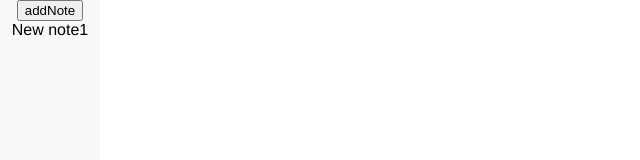
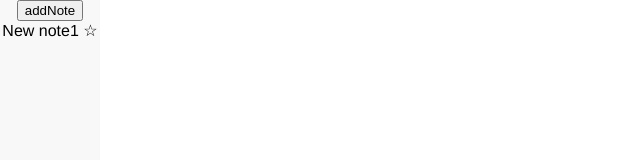
Before and after one commit to chuanshuoyangge/notebook, a Vue app: page / in a window 1280 px wide. Both pictures are taken after a click on the button "addNote". Shown: the top 160 px of the page, without its empty margins (0-640 px from the left). Built offline with nearby package versions, Linux system fonts and the light colour scheme.

Commit message:
创建日期

```diff
--- a/package.json
+++ b/package.json
@@ -10,6 +10,7 @@
   "dependencies": {
     "core-js": "^3.6.5",
     "marked": "^2.0.5",
+    "moment": "^2.29.1",
     "vue": "^2.6.11"
   },
   "devDependencies": {
--- a/src/App.vue
+++ b/src/App.vue
@@ -3,8 +3,9 @@
     <aside class="side-bar">
       <button class="add-note" v-bind:title="notes.length+'notes created'" @click="addNote">addNote</button>
       <div class="toolbar">
-      <div v-for="note of notes" v-bind:key="note.id" @click="selectNote(note)" v-bind:class="{active:(note===selectedNote)}">
+      <div v-for="note of sortedNotes" v-bind:key="note.id" @click="selectNote(note)" v-bind:class="{active:(note===selectedNote)}">
         {{note.title}}
+        <span @click="favoritenote(note)" :class="{favorite:note.favorite}">☆</span>
       </div>
       </div>
     </aside>
@@ -12,6 +13,7 @@
       <section class="maim">
         <textarea v-model="selectedNote.content">
         </textarea>
+        <span>{{selectedNote.created|date}}</span>
       </section>
       <aside class="preview" v-html="notePreview">
       </aside>
@@ -42,6 +44,9 @@ export default {
       return this.notes.find(a=> {
         return a.id===this.selectedId
       })
+    },
+    sortedNotes(){
+      return this.notes.slice().sort((a,b) => a.favorite === b.favorite ? false : !a.favorite)
     }
   },
   watch:{
@@ -77,6 +82,9 @@ export default {
     },
     selectNote(note){
       this.selectedId=note.id
+    },
+    favoritenote(note){
+      note.favorite = !note.favorite;
     }
   }
 }
@@ -113,6 +121,9 @@ export default {
 .active{
   background-color: blue;
 }
+.favorite{
+  background-color: red;
+}
 html,body{
   height: 100%;
   padding: 0px;
--- a/src/main.js
+++ b/src/main.js
@@ -1,7 +1,9 @@
 import Vue from 'vue'
 import App from './App.vue'
+import moment from 'moment'
 
 Vue.config.productionTip = false
+Vue.filter("date",time=>moment(time).format("YY年MM月DD日,HH:MM"))
 
 new Vue({
   render: h => h(App),
```
